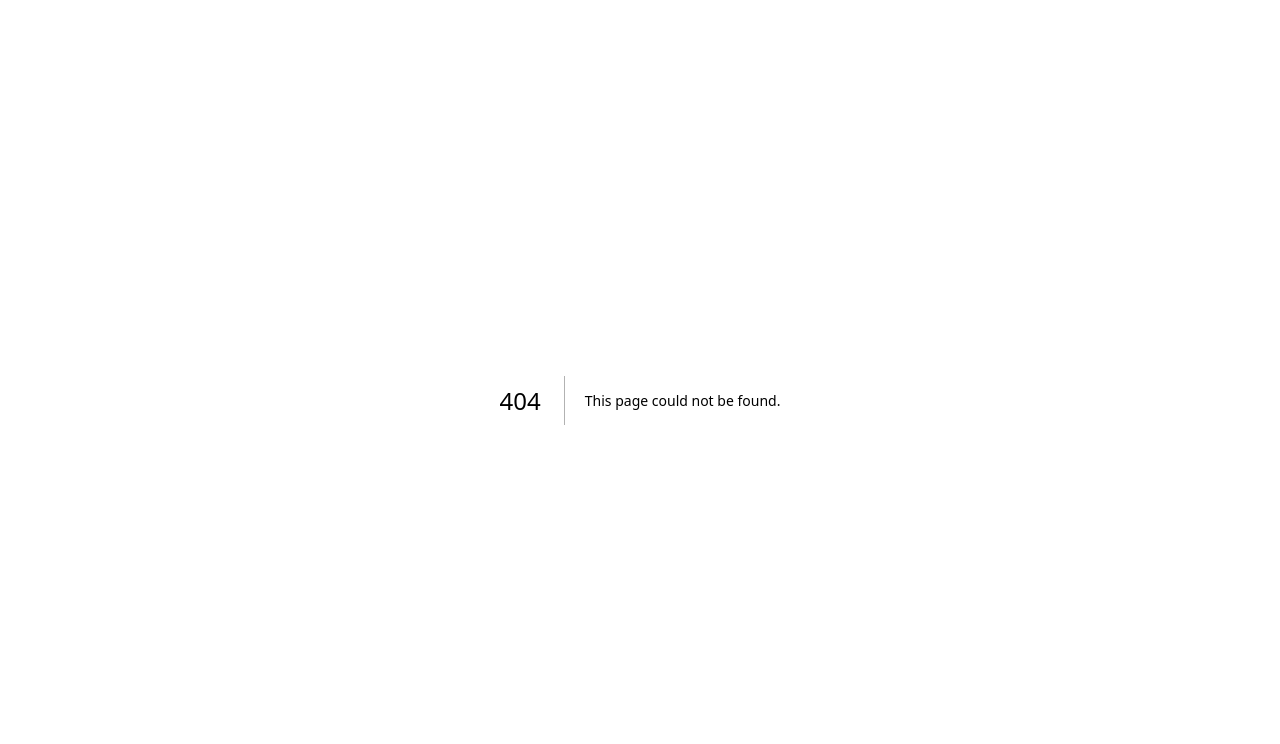
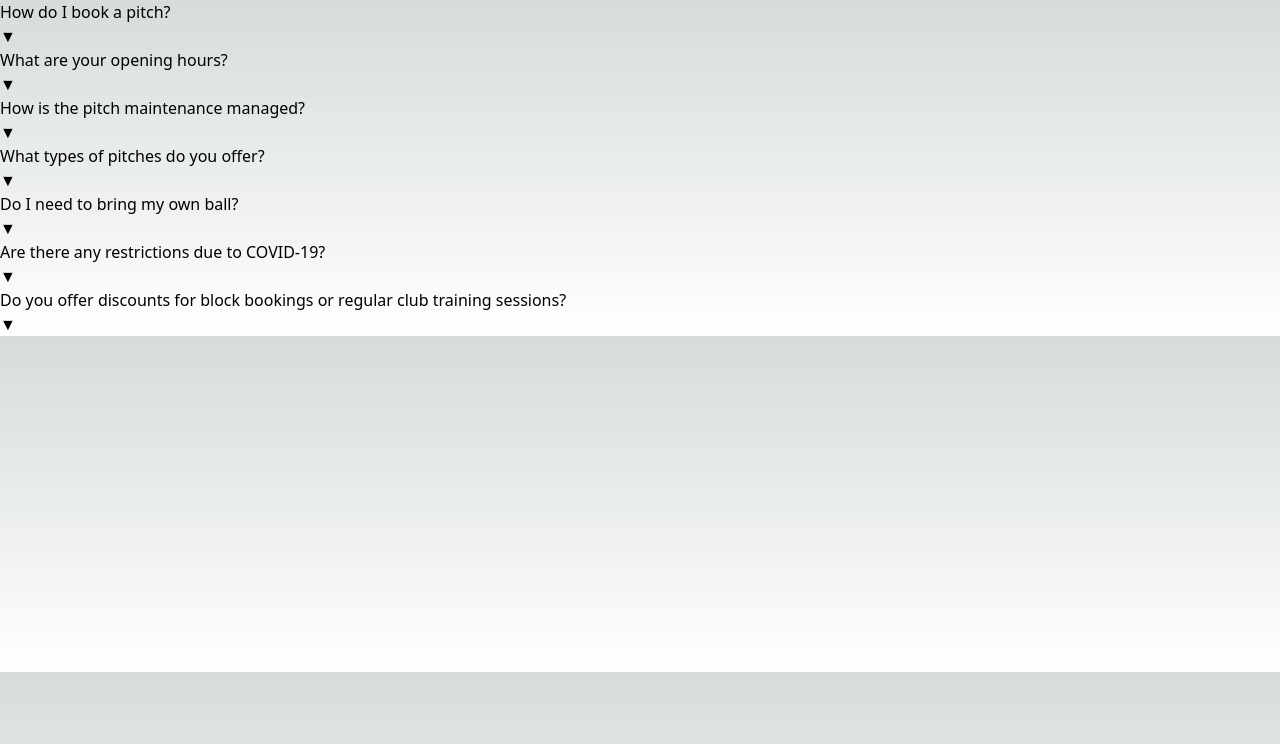
Before and after one commit to Ivixx09/cancha, a Next.js app: page /faq in a window 1280 px wide. Before the commit this address had no page. Shown: the top 744 px of the page. Built offline with nearby package versions, Linux system fonts and the light colour scheme.

Commit message:
haciendo FAQ

```diff
--- /dev/null
+++ b/src/pages/faq.tsx
@@ -0,0 +1,64 @@
+import React, { useState } from 'react';
+
+const AccordionItem = ({ FAQ, isOpen, onClick }) => {
+  return (
+    <div>
+      <div onClick={onClick}>
+        <h2>{FAQ.question}</h2>
+        <span>{isOpen ? '▲' : '▼'}</span>
+      </div>
+      {isOpen && <p>{FAQ.answer}</p>}
+    </div>
+  );
+};
+
+const FAQ = () => {
+  const faqs = [
+    {
+      question: "How do I book a pitch?",
+      answer: "Go to our homepage, choose the city and pitch, select the date and time, and follow the prompts to complete your booking."
+    },
+    {
+      question: "What are your opening hours?",
+      answer: "Our pitches are open from 9am to 11pm, 7 days a week."
+    },
+    {
+        question: "How is the pitch maintenance managed?",
+        answer: "Our pitches are professionally maintained by our dedicated staff who follow a rigorous schedule to ensure the pitches are in top condition."
+      },
+      {
+        question: "What types of pitches do you offer?",
+        answer: "We offer a variety of pitches including 5-a-side, 7-a-side, and full-sized 11-a-side pitches."
+      },
+      {
+        question: "Do I need to bring my own ball?",
+        answer: "While players generally bring their own equipment, we do provide balls for rent if needed."
+      },
+      {
+        question: "Are there any restrictions due to COVID-19?",
+        answer: "Yes, we are currently operating under local COVID-19 guidelines which include limited capacity, social distancing measures, and mask mandates. Please contact us for the most up-to-date info."
+      },
+      {
+        question: "Do you offer discounts for block bookings or regular club training sessions?",
+        answer: "Yes, we offer reduced rates for block bookings and regular club training sessions. Please contact us directly to discuss these options."
+      },
+    // add more FAQs as necessary
+  ];
+
+  const [openIndex, setOpenIndex] = useState(null);
+
+  return (
+    <div>
+      {faqs.map((FAQ, i) =>
+        <AccordionItem
+          key={i}
+          FAQ={FAQ}
+          isOpen={i === openIndex}
+          onClick={() => setOpenIndex(i === openIndex ? null : i)}
+        />
+      )}
+    </div>
+  );
+};
+
+export default FAQ;
```
